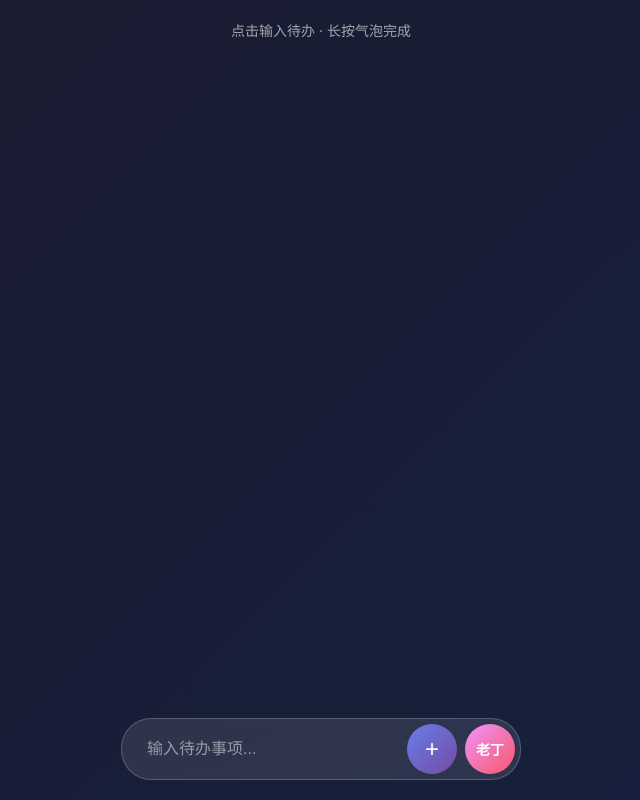
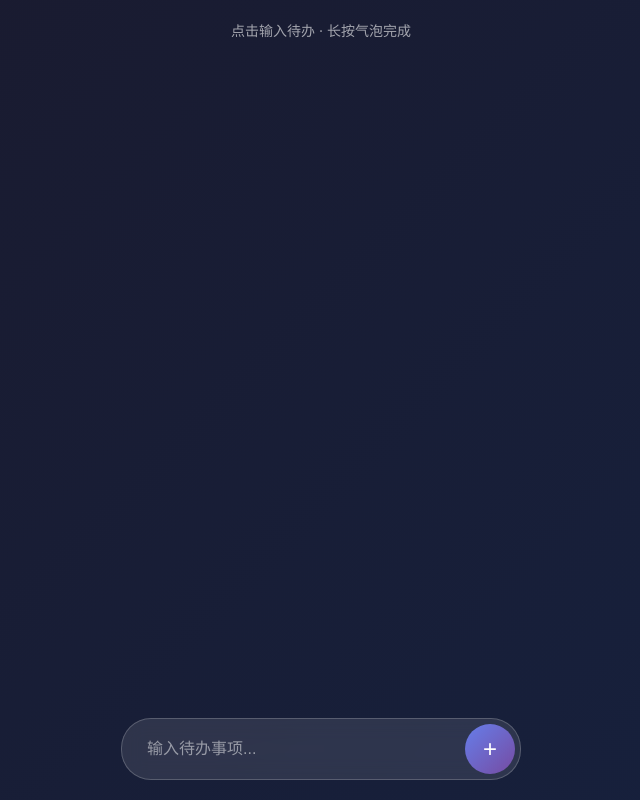
Before and after one commit to Geo-fu/bubble-GTD, a website with bundled scripts: page index.html in a window 1280 px wide. Shown: the whole page, without its empty margins (319-959 px from the left). Built offline with nearby package versions, Linux system fonts and the light colour scheme; no server answers.

Commit message:
撤销老丁按钮

```diff
--- a/index.html
+++ b/index.html
@@ -80,21 +80,6 @@
 
     #addBtn:active { transform: scale(0.95); }
 
-    #laodingBtn {
-      width: 50px; height: 50px;
-      border-radius: 50%;
-      background: linear-gradient(135deg, #f093fb 0%, #f5576c 100%);
-      border: none;
-      color: white;
-      font-size: 14px;
-      cursor: pointer;
-      transition: transform 0.2s;
-      margin-left: 8px;
-      font-weight: bold;
-    }
-
-    #laodingBtn:active { transform: scale(0.95); }
-
     .hint {
       position: fixed;
       top: 20px; left: 50%;
@@ -115,7 +100,6 @@
     <div class="input-wrapper">
       <input type="text" id="todoInput" placeholder="输入待办事项..." />
       <button id="addBtn">+</button>
-      <button id="laodingBtn">老丁</button>
     </div>
   </div>
 
```
